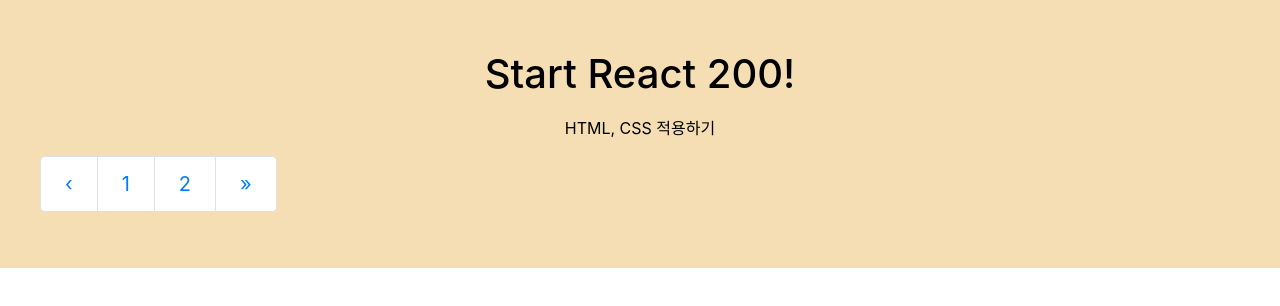
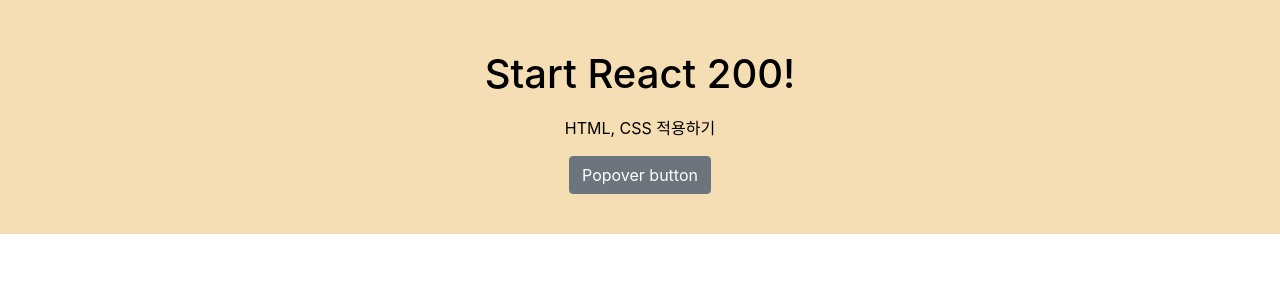
Before and after one commit to dev-chloe/hangout-react200, a React (Create React App) app: page / in a window 1280 px wide. Shown: the top 306 px of the page. Built offline with nearby package versions, Linux system fonts and the light colour scheme.

Commit message:
react200 초급051

```diff
--- a/src/App.js
+++ b/src/App.js
@@ -1,6 +1,6 @@
 import React from 'react';
 import './App.css';
-import ReactstrapPagination from './R050_ReactstrapPagination';
+import ReactstrapPopover from './R051_ReactstrapPopover';
 import 'bootstrap/dist/css/bootstrap.css';
 
 function App() {
@@ -8,7 +8,7 @@
     <div className="cont_box">
       <h1>Start React 200!</h1>
       <p>HTML, CSS 적용하기</p>
-      <ReactstrapPagination />
+      <ReactstrapPopover />
     </div>
   );
 }
--- /dev/null
+++ b/src/R051_ReactstrapPopover.js
@@ -0,0 +1,20 @@
+import React, { Component } from 'react';
+import { Button, PopoverBody, PopoverHeader, UncontrolledPopover } from 'reactstrap';
+
+class R051_ReactstrapPopover extends Component {
+  render() {
+    return (
+      <>
+        <Button id="Popover_id" type="button">Popover button</Button>
+        <UncontrolledPopover placement="right" target="Popover_id">
+          <PopoverHeader>React 200</PopoverHeader>
+          <PopoverBody>Aenean id magna id risus congue ornare.
+            Vestibulusm sed diam et mi pulvianr facilisi sed eu risus.
+          </PopoverBody>
+        </UncontrolledPopover>
+      </>
+    )
+  }
+}
+
+export default R051_ReactstrapPopover;
```
